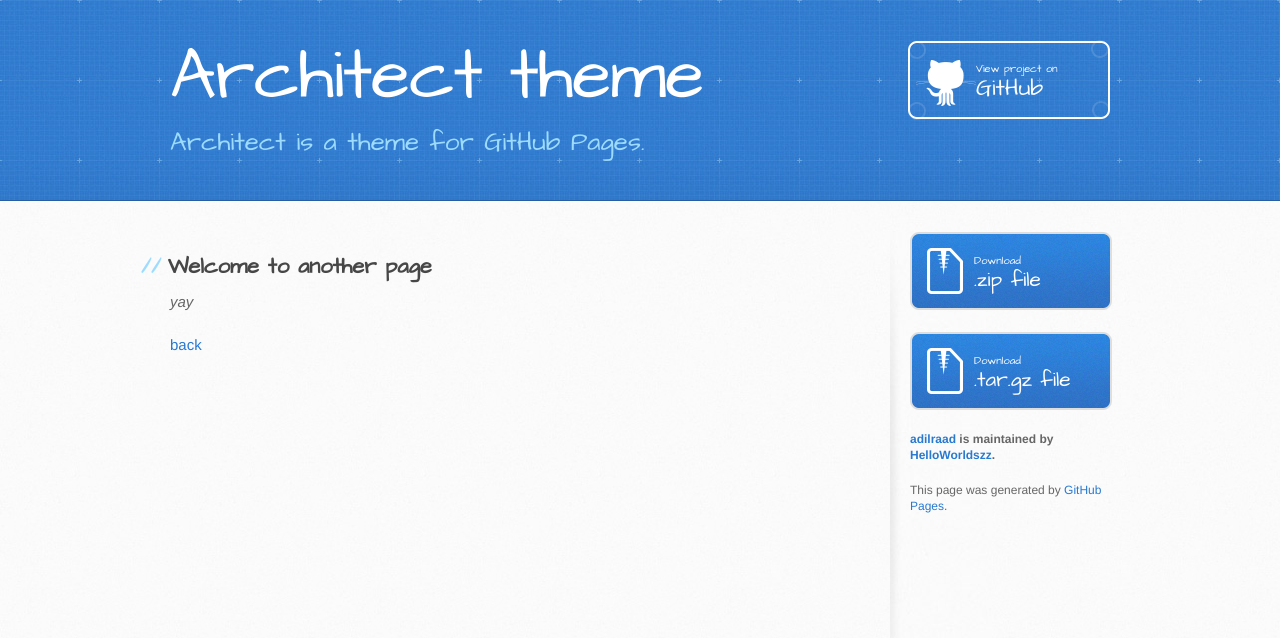
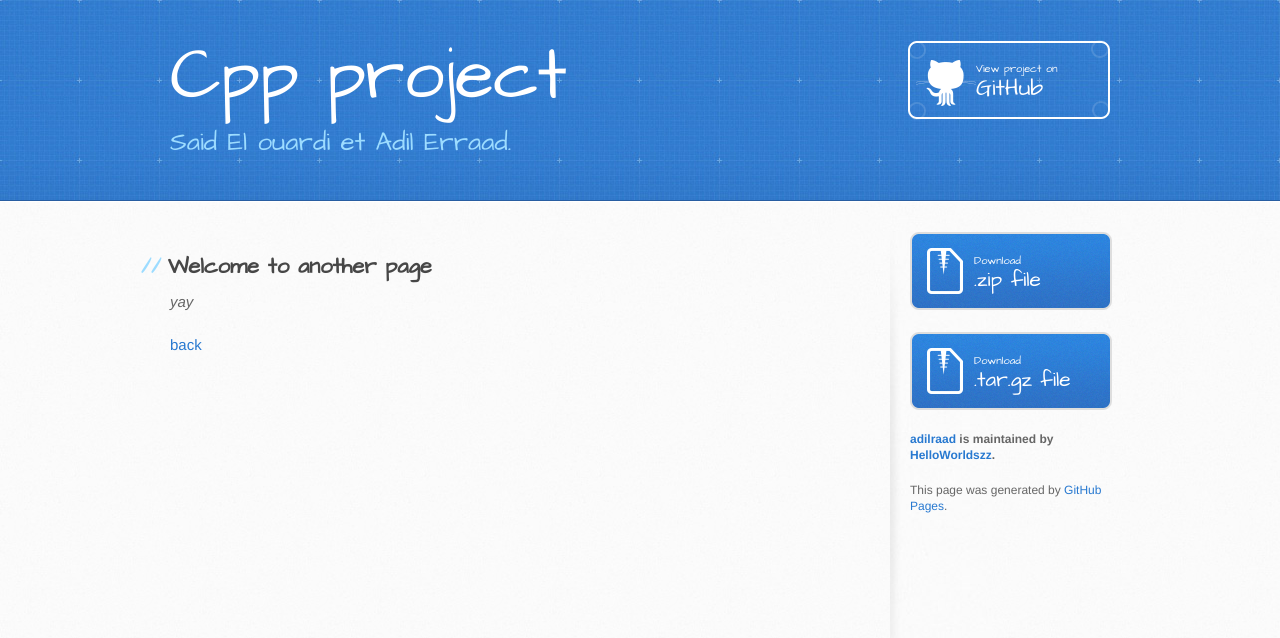
Before and after one commit to HelloWorldszz/adilraad, a Jekyll site: the page built from another-page.md, in a window 1280 px wide. Shown: the top 638 px of the page. Built offline with Jekyll 4.4.1, drawn with Linux system fonts in a browser that asks for light colours; our own code applies the rules of GitHub Pages for plain Markdown files.

Commit message:
Update _config.yml

```diff
--- a/_config.yml
+++ b/_config.yml
@@ -1,5 +1,5 @@
-title: Architect theme
-description: Architect is a theme for GitHub Pages.
+title: Cpp project
+description: Said El ouardi et Adil Erraad.
 show_downloads: true
 google_analytics:
 theme: jekyll-theme-hacker
```
